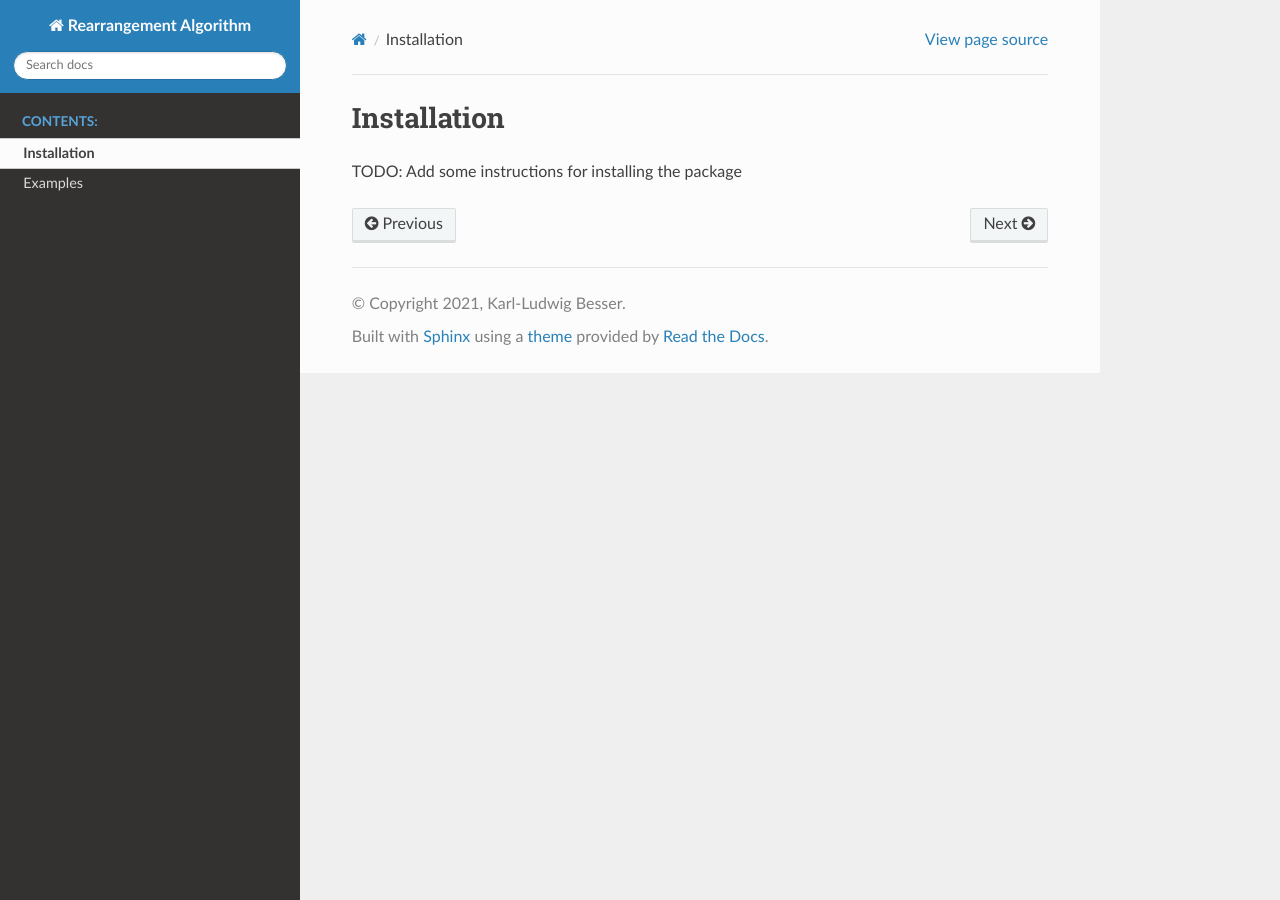
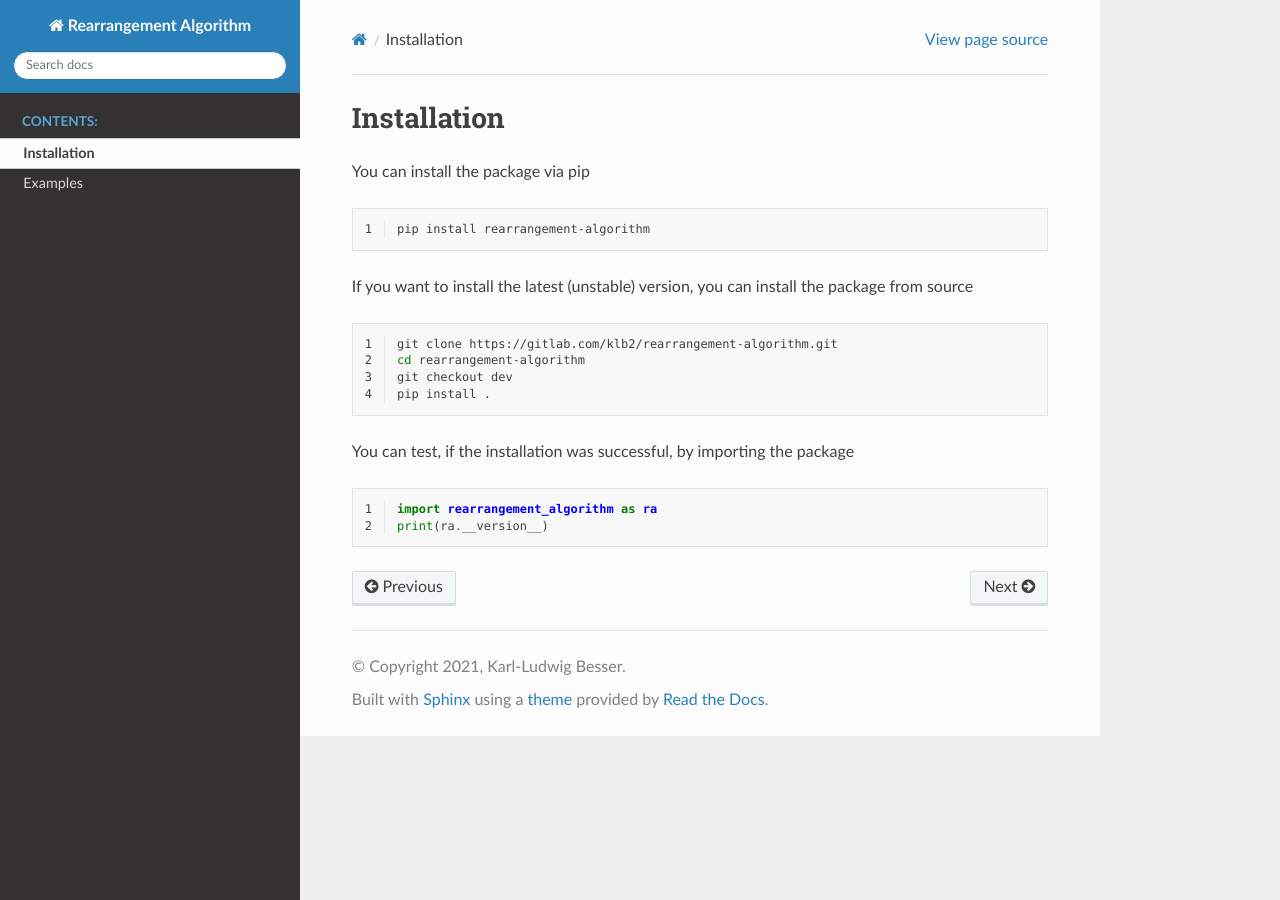
Before and after one commit to klb2/rearrangement-algorithm, a Sphinx documentation site: the page built from doc/source/installation.rst, in a window 1280 px wide. Built offline with Sphinx 7.4.7 and the Read the Docs theme 2.0.0, drawn with Linux system fonts in a browser that asks for light colours.

Commit message:
Add installation instructions to README and documentation

```diff
--- a/doc/source/installation.rst
+++ b/doc/source/installation.rst
@@ -1,4 +1,28 @@
 Installation
 ============
 
-TODO: Add some instructions for installing the package
+You can install the package via pip
+
+.. code-block:: bash
+    :linenos:
+
+    pip install rearrangement-algorithm
+
+If you want to install the latest (unstable) version, you can install the
+package from source
+
+.. code-block:: bash
+    :linenos:
+
+    git clone https://gitlab.com/klb2/rearrangement-algorithm.git
+    cd rearrangement-algorithm
+    git checkout dev
+    pip install .
+
+You can test, if the installation was successful, by importing the package
+
+.. code-block:: python
+    :linenos:
+
+    import rearrangement_algorithm as ra
+    print(ra.__version__)
```
Also changed, not shown: README.md (+20 -0 lines).
